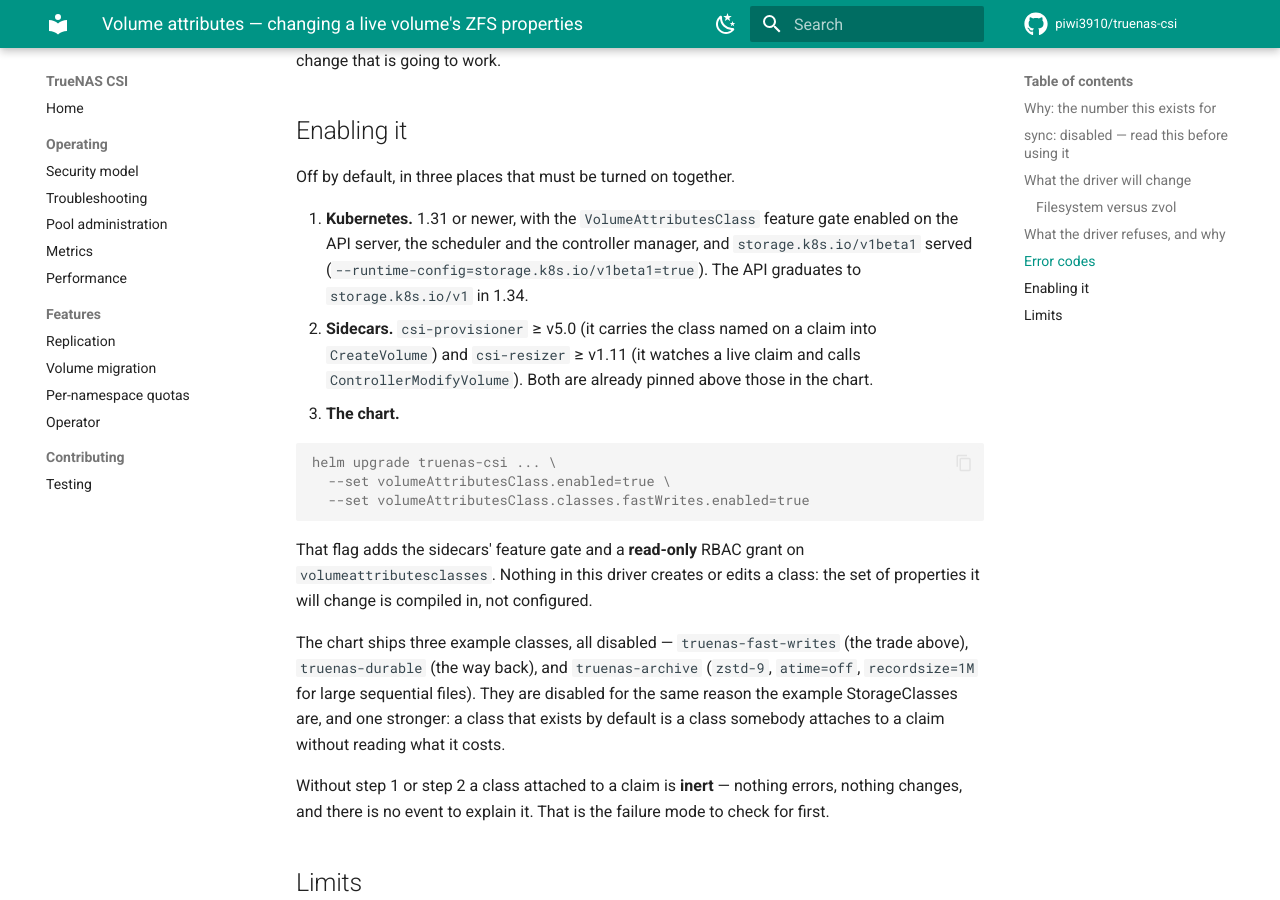
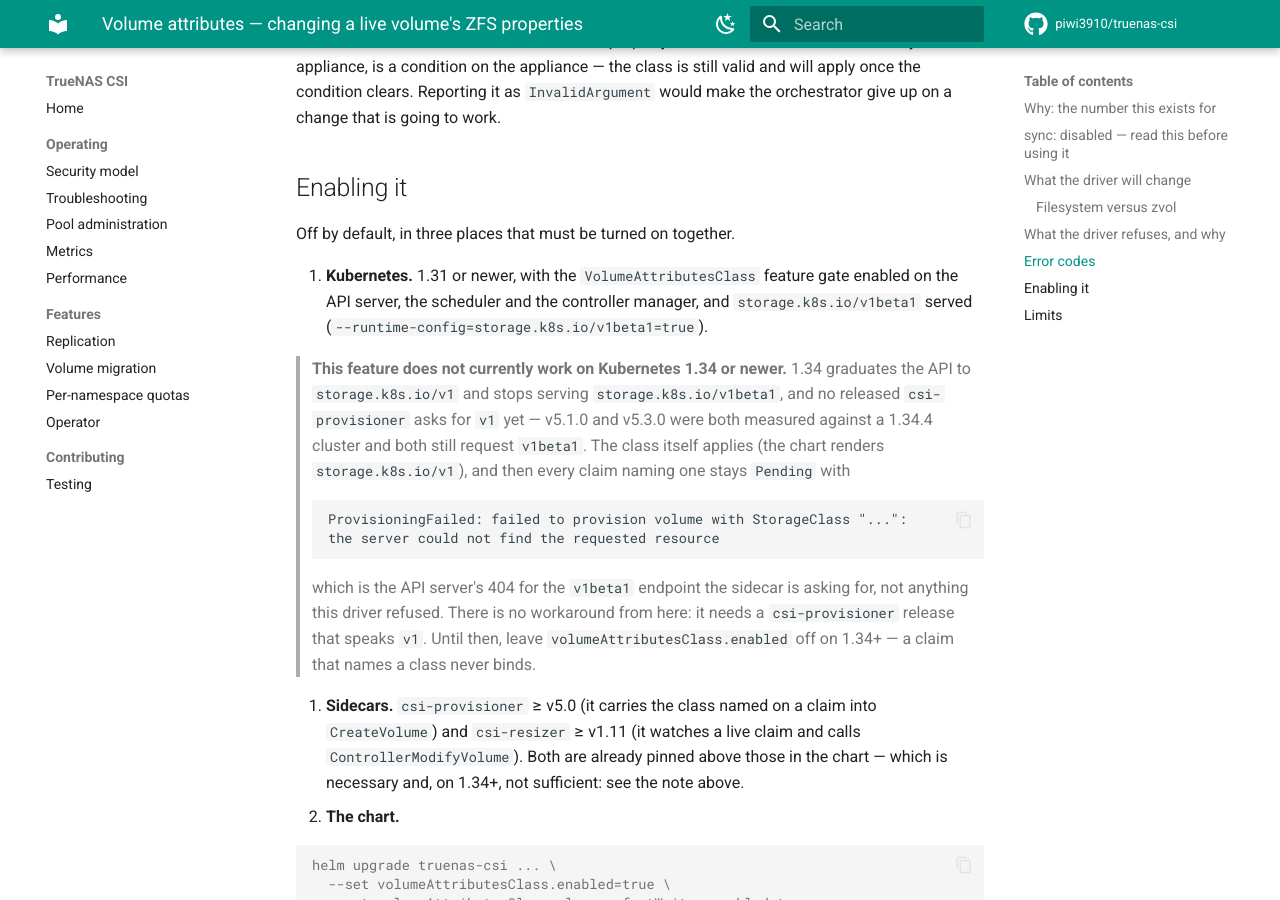
Before and after one commit to piwi3910/truenas-csi, an MkDocs documentation site: the page built from docs/volume-attributes.md, in a window 1280 px wide and 900 px high, scrolled down 3904 px. Built offline with MkDocs 1.6.1 and Material for MkDocs 9.7.7, drawn with Linux system fonts in a browser that asks for light colours; comment, search, counter and statistics services are not loaded; some of the changed text lies outside the part shown.

Commit message:
docs: say that VolumeAttributesClass cannot work on Kubernetes 1.34+
The page already noted the API graduates to storage.k8s.io/v1 in 1.34 but
not what that costs. 1.34 stops serving storage.k8s.io/v1beta1, and no
released csi-provisioner asks for v1 — v5.1.0 and v5.3.0 were both measured
against a 1.34.4 cluster and both still request v1beta1, so a claim naming a
class stays Pending with 'the server could not find the requested resource',
which is the API server's 404 for the endpoint the sidecar wants.

Nothing here can fix that, and the docs previously implied the pinned
sidecars were sufficient. Say plainly that they are necessary and not
sufficient, give the exact symptom so an operator recognises it, and note
that the feature should stay off on 1.34+.

````diff
--- a/docs/volume-attributes.md
+++ b/docs/volume-attributes.md
@@ -25,6 +25,9 @@ changed on a mounted, in-use volume. So an operator can make that trade on one
 claim — and take it back afterwards.
 
 ```yaml
+# storage.k8s.io/v1 on Kubernetes 1.34+, storage.k8s.io/v1beta1 before it.
+# The chart's volumeAttributesClass.apiVersion value renders whichever the
+# cluster serves; see "Enabling it" for why 1.34+ cannot use this yet.
 apiVersion: storage.k8s.io/v1beta1
 kind: VolumeAttributesClass
 metadata:
@@ -160,11 +163,29 @@ Off by default, in three places that must be turned on together.
 1. **Kubernetes.** 1.31 or newer, with the `VolumeAttributesClass` feature gate
    enabled on the API server, the scheduler and the controller manager, and
    `storage.k8s.io/v1beta1` served (`--runtime-config=storage.k8s.io/v1beta1=true`).
-   The API graduates to `storage.k8s.io/v1` in 1.34.
+
+   > **This feature does not currently work on Kubernetes 1.34 or newer.**
+   > 1.34 graduates the API to `storage.k8s.io/v1` and stops serving
+   > `storage.k8s.io/v1beta1`, and no released `csi-provisioner` asks for `v1`
+   > yet — v5.1.0 and v5.3.0 were both measured against a 1.34.4 cluster and
+   > both still request `v1beta1`. The class itself applies (the chart renders
+   > `storage.k8s.io/v1`), and then every claim naming one stays `Pending` with
+   >
+   > ```
+   > ProvisioningFailed: failed to provision volume with StorageClass "...":
+   > the server could not find the requested resource
+   > ```
+   >
+   > which is the API server's 404 for the `v1beta1` endpoint the sidecar is
+   > asking for, not anything this driver refused. There is no workaround from
+   > here: it needs a `csi-provisioner` release that speaks `v1`. Until then,
+   > leave `volumeAttributesClass.enabled` off on 1.34+ — a claim that names a
+   > class never binds.
+
 2. **Sidecars.** `csi-provisioner` ≥ v5.0 (it carries the class named on a claim
    into `CreateVolume`) and `csi-resizer` ≥ v1.11 (it watches a live claim and
    calls `ControllerModifyVolume`). Both are already pinned above those in the
-   chart.
+   chart — which is necessary and, on 1.34+, not sufficient: see the note above.
 3. **The chart.**
 
 ```console
````
Also changed, not shown: .procoder/notes/truenas-api-findings.md (+17 -0 lines).
